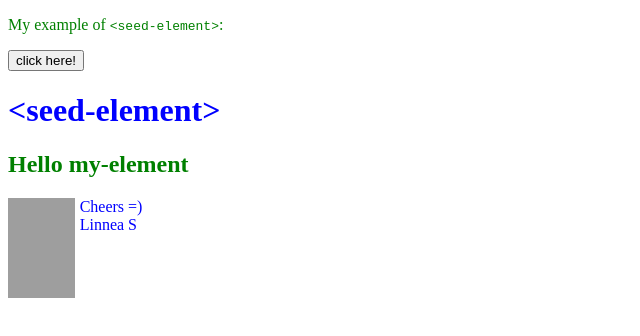
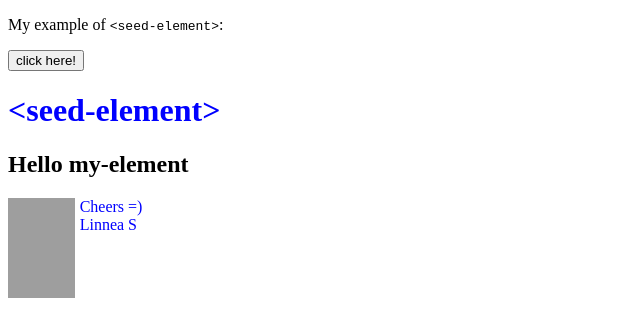
Before and after one commit to LSdata/my-element, a website: page components/seed-element/demo/index.html in a window 1280 px wide. Shown: the whole page, without its empty margins (0-640 px from the left). Drawn offline with Linux system fonts and the light colour scheme; grey boxes are pictures that could not be loaded.

Commit message:
undo colors
changed back

```diff
--- a/components/seed-element/demo/index.html
+++ b/components/seed-element/demo/index.html
@@ -15,15 +15,10 @@ subject to an additional IP rights grant found at http://polymer.github.io/PATEN
     <title>my-element Demo</title>
     <script src="../../webcomponentsjs/webcomponents-lite.js"></script>
     <link rel="import" href="../seed-element.html">
-    <style>
-      p, h2 {
-        color: green;
-      }
-  </style>
   </head>
   <body>
 
-    <p style="color:green">My example of <code>&lt;seed-element&gt;</code>:</p>
+    <p>My example of <code>&lt;seed-element&gt;</code>:</p>
 
     <button>click here! </button>
 
```
